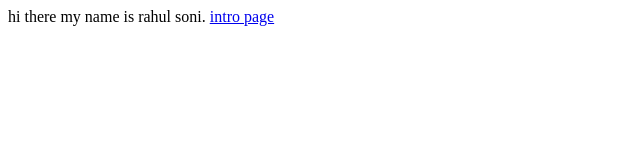
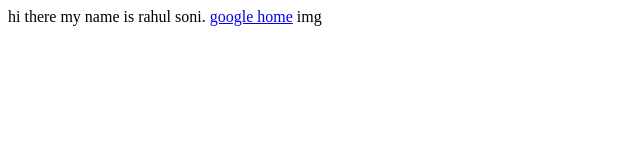
Before and after one commit to Rahul629958/random, a plain HTML site: page index.html in a window 1280 px wide. Shown: the full height of the page, 0-640 px from the left. Drawn offline with Linux system fonts and the light colour scheme.

Commit message:
Update index.html

```diff
--- a/index.html
+++ b/index.html
@@ -8,6 +8,7 @@
 </head>
 <body>
     hi there my name is rahul soni.
-    <a href="https://github.com/Rahul629958/random/blob/main/intro.html">intro page</a>
+    <a href="https://google.com">google home</a>
+    img<src="/pic.jpeg" alt="image">
 </body>
 </html>
```
